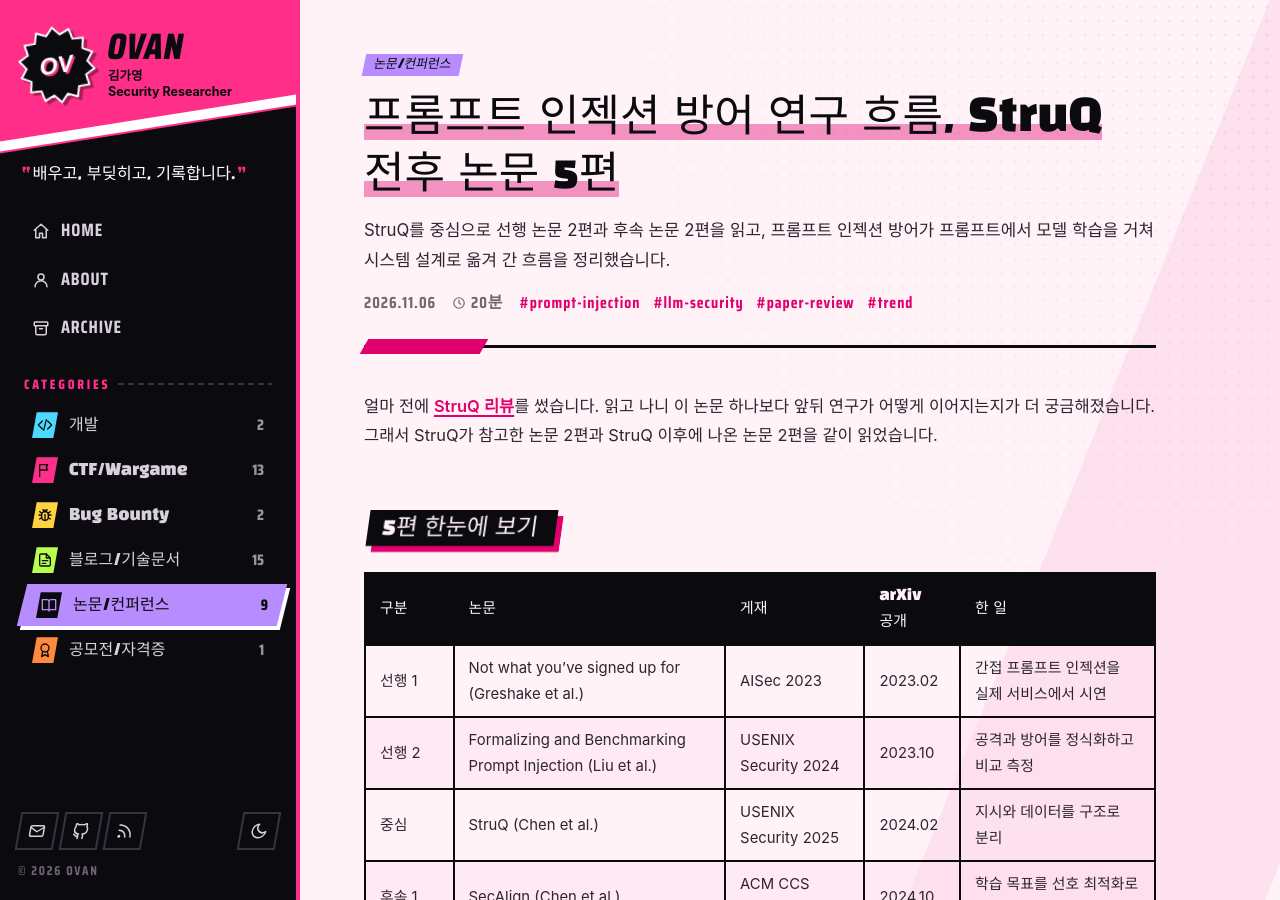
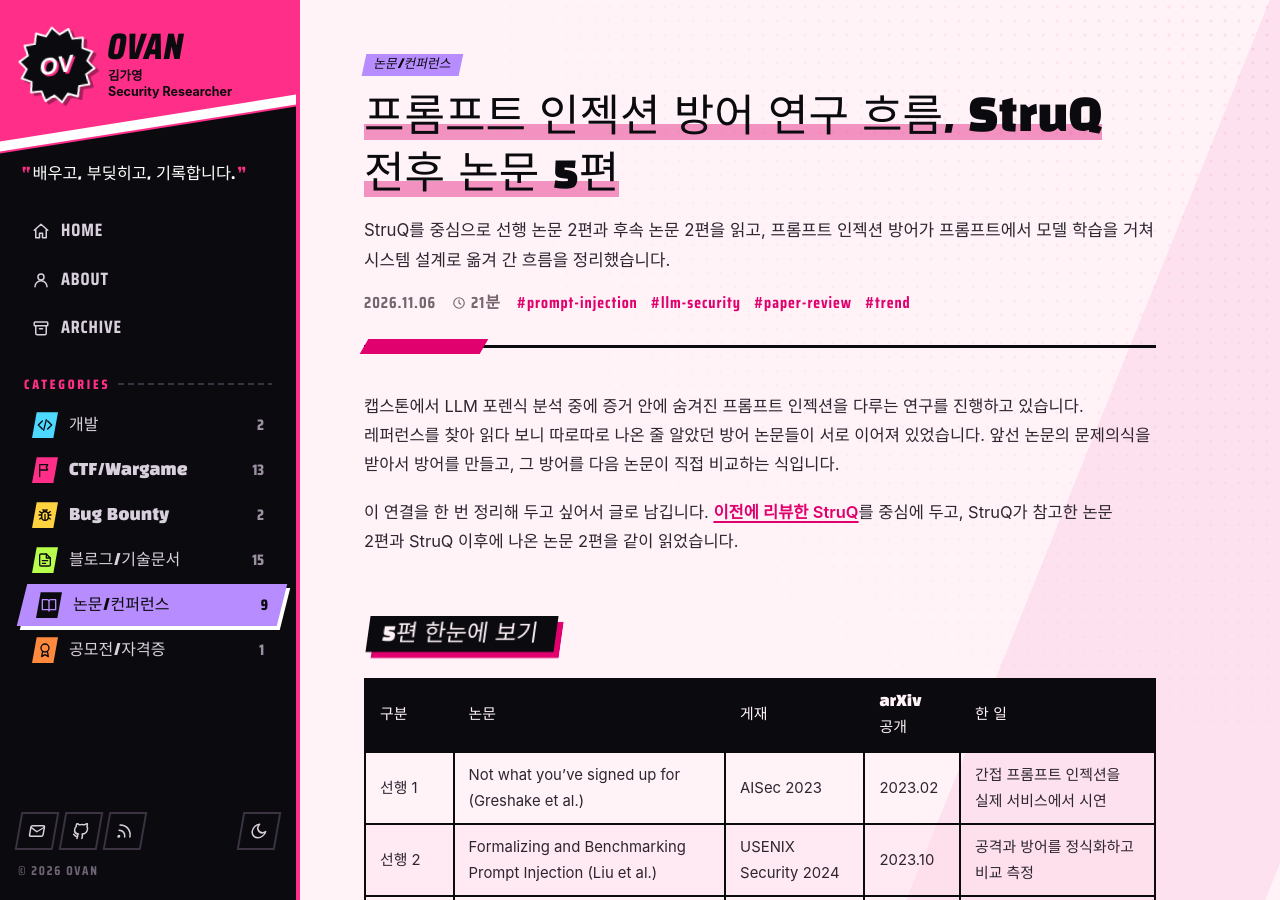
Before and after one commit to Grace0409/grace0409.github.io, a Jekyll site: the page built from _posts/2026-11-06-prompt-injection-defense-trend.md, in a window 1280 px wide and 900 px high. Built offline with Jekyll 4.4.1, drawn with Linux system fonts in a browser that asks for light colours; some web fonts are replaced.

Commit message:
트렌드 글: 도입부를 연구 레퍼런스 탐색 맥락으로 수정

```diff
--- a/_posts/2026-11-06-prompt-injection-defense-trend.md
+++ b/_posts/2026-11-06-prompt-injection-defense-trend.md
@@ -6,7 +6,9 @@ category: paper-conference
 tags: [prompt-injection, llm-security, paper-review, trend]
 ---
 
-얼마 전에 [StruQ 리뷰](/posts/struq-usenix2025-review/)를 썼습니다. 읽고 나니 이 논문 하나보다 앞뒤 연구가 어떻게 이어지는지가 더 궁금해졌습니다. 그래서 StruQ가 참고한 논문 2편과 StruQ 이후에 나온 논문 2편을 같이 읽었습니다.
+캡스톤에서 LLM 포렌식 분석 중에 증거 안에 숨겨진 프롬프트 인젝션을 다루는 연구를 진행하고 있습니다. 레퍼런스를 찾아 읽다 보니 따로따로 나온 줄 알았던 방어 논문들이 서로 이어져 있었습니다. 앞선 논문의 문제의식을 받아서 방어를 만들고, 그 방어를 다음 논문이 직접 비교하는 식입니다.
+
+이 연결을 한 번 정리해 두고 싶어서 글로 남깁니다. [이전에 리뷰한 StruQ](/posts/struq-usenix2025-review/)를 중심에 두고, StruQ가 참고한 논문 2편과 StruQ 이후에 나온 논문 2편을 같이 읽었습니다.
 
 ## 5편 한눈에 보기
 
```
